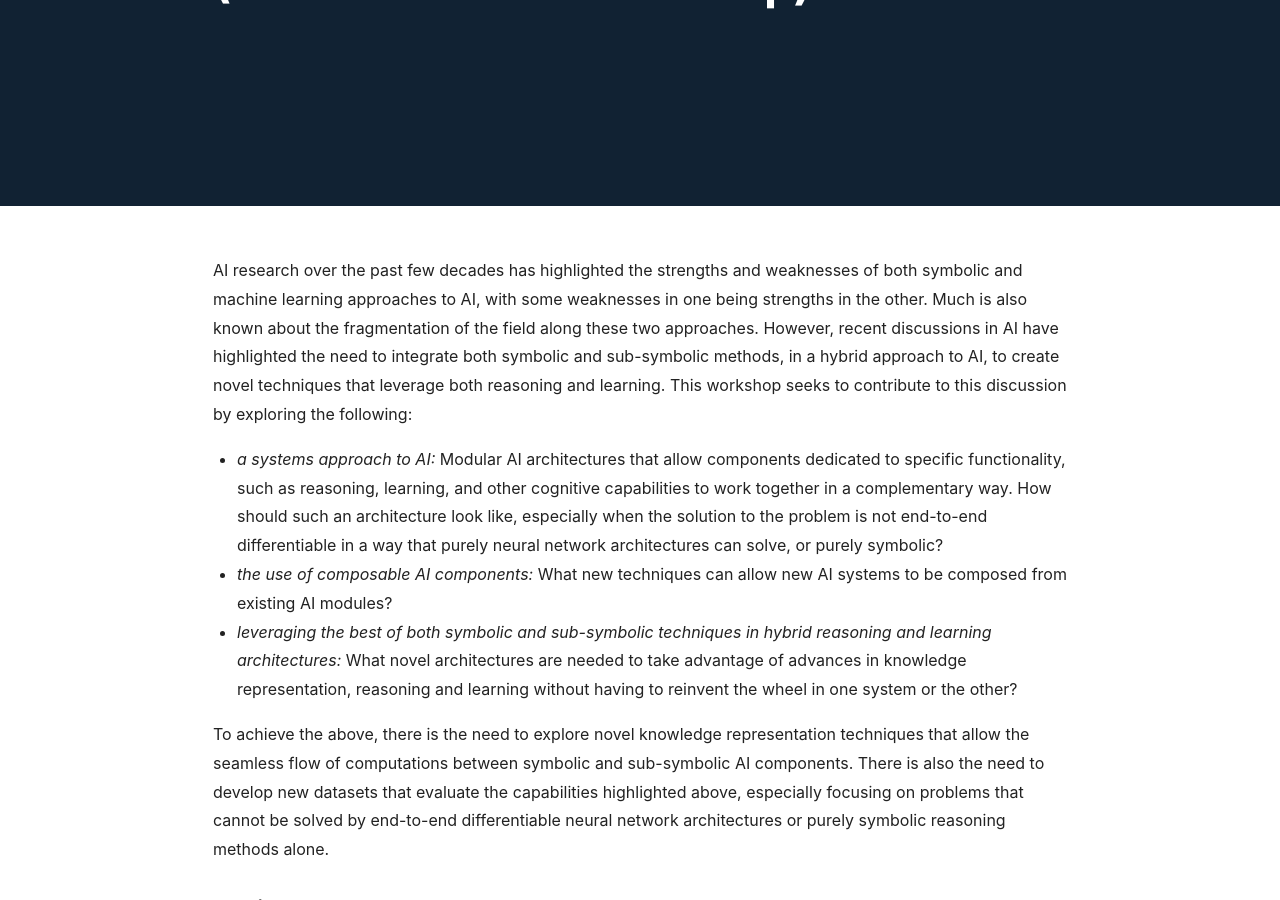
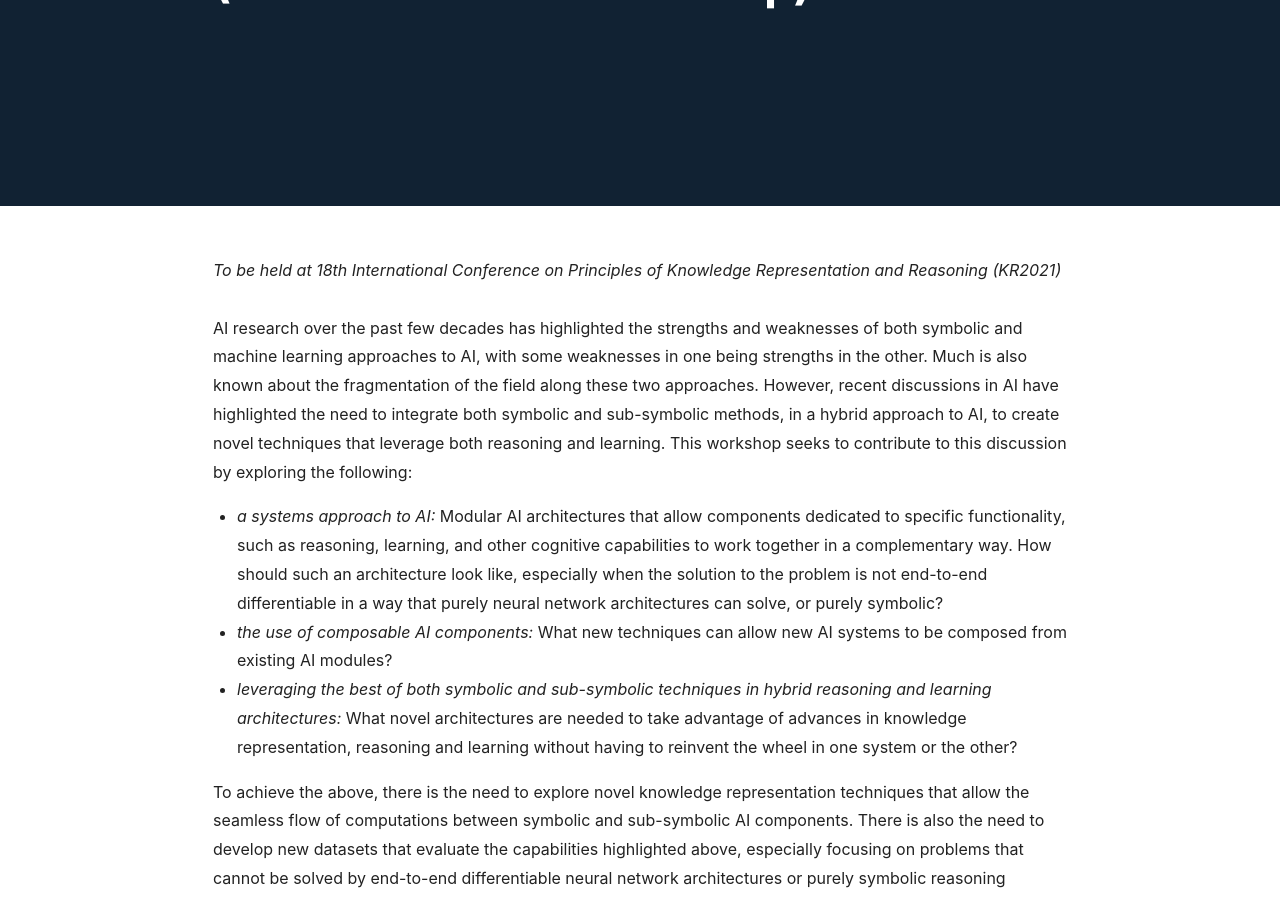
Before and after one commit to krhcai/krhcai.github.io, a Jekyll site: the page built from index.html, in a window 1280 px wide and 900 px high, scrolled down 450 px. Built offline with Jekyll 4.4.1, drawn with Linux system fonts in a browser that asks for light colours; nearby versions of some CDN libraries; the list of posts is cut into pages by our own code.

Commit message:
linked to KR2021

```diff
--- a/index.html
+++ b/index.html
@@ -21,6 +21,8 @@ key: page-index
 <div style="padding-top: 50px">
     <a name="home"></a>
     <!-- <h3> Heading 1</h3> -->
+    <div><i>To be held at 18th International Conference on Principles of Knowledge Representation and Reasoning (KR2021)</i></div>
+    <br/>
     <div>
         AI research over the past few decades has highlighted the strengths and weaknesses of both symbolic and machine learning approaches to AI, with some weaknesses in one being strengths in the other. Much is also known about the fragmentation of the field along these two approaches. However, recent discussions in AI have highlighted the need to integrate both symbolic and sub-symbolic methods, in a hybrid approach to AI, to create novel techniques that leverage both reasoning and learning.
 
```
